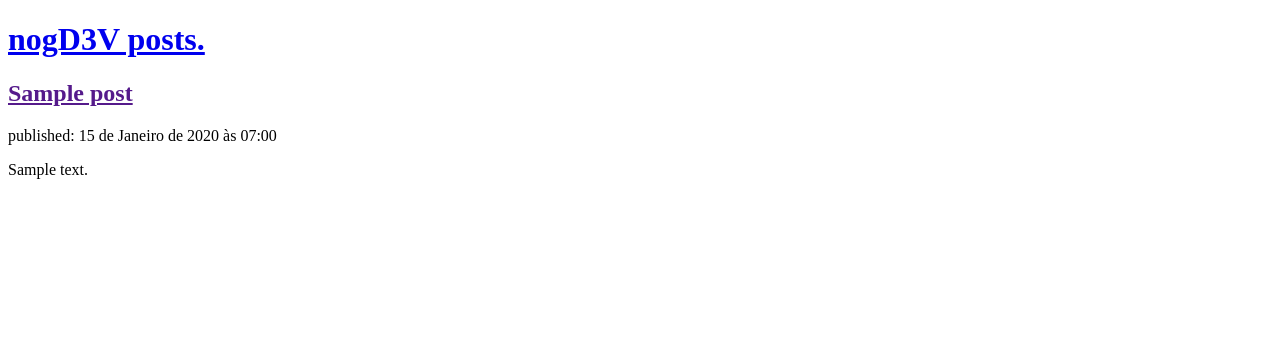
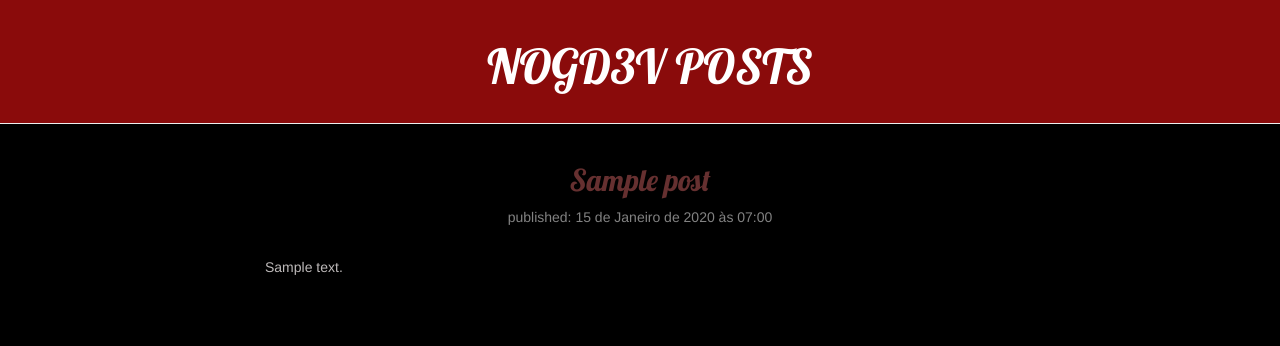
Before and after one commit to nogD3V/blog-posts-django, a Django app: page / in a window 1280 px wide. Shown: the top 346 px of the page. Run offline with Django 5.2, Linux system fonts and the light colour scheme; tables that the repository leaves empty hold one stand-in row (values such as "Sample post"); some libraries are stand-ins or nearby versions.

Commit message:
Modified html and css files to get a better ux

```diff
--- /dev/null
+++ b/blog/static/css/blog.css
@@ -0,0 +1,69 @@
+body{
+    background-color: #000000;
+}
+
+.page-header {
+    background-color: #8a0b0b;
+    margin-top: 0;
+    padding: 20px 20px 20px 40px;
+    text-align: center;
+}
+
+.page-header h1, .page-header h1 a, .page-header h1 a:visited, .page-header h1 a:active {
+    color: #ffffff;
+    font-size: 36pt;
+    text-decoration: none;
+}
+
+.content div.row {
+    display: flex;
+    justify-content: center;
+}
+
+
+h1, h2, h3, h4 {
+    font-family: 'Lobster', cursive;
+}
+
+.date {
+    color: #828282;
+}
+
+.date > p{
+    margin: 5px 0px 30px 0px;
+}
+
+.save {
+    float: right;
+}
+
+.post-form textarea, .post-form input {
+    width: 100%;
+}
+
+.top-menu, .top-menu:hover, .top-menu:visited {
+    color: #ffffff;
+    float: right;
+    font-size: 26pt;
+    margin-right: 20px;
+}
+
+.post {
+    margin-bottom: 70px;
+    color: rgb(189, 185, 185);
+}
+
+
+.post h2 a, .post h2 a:visited {
+    color: rgb(102, 48, 48);
+}
+
+.post > h2{
+    display: flex;
+    justify-content: center;
+}
+
+.date > p{
+    display: flex;
+    justify-content: center;
+}
--- a/blog/templates/blog/post_list.html
+++ b/blog/templates/blog/post_list.html
@@ -1,21 +1,34 @@
+{% load static %}
 <!DOCTYPE html>
 <html lang="pt-BR">
     <head>
         <meta charset="UTF-8">
         <meta name="viewport" content="width=device-width, initial-scale=1.0">
-    <title>POSTS</title>
+        <title>NOGD3V</title>
+        <link rel="stylesheet" href="//maxcdn.bootstrapcdn.com/bootstrap/3.2.0/css/bootstrap.min.css">
+        <link rel="stylesheet" href="//maxcdn.bootstrapcdn.com/bootstrap/3.2.0/css/bootstrap-theme.min.css">
+        <link href="//fonts.googleapis.com/css?family=Lobster&subset=latin,latin-ext" rel="stylesheet" type="text/css">
+        <link rel="stylesheet" href="{% static 'css/blog.css' %}">
     </head>
     <body>
-    <div>
-        <h1><a href="/">nogD3V posts.</a></h1>
+        <div class="page-header">
+            <h1><a href="/">NOGD3V POSTS</a></h1>
         </div>
 
+        <div class="content container">
+            <div class="row">
+                <div class="col-md-8">
                     {% for post in posts %}
-        <div>
+                        <div class="post">
                             <h2><a href="">{{ post.title }}</a></h2>
+                            <div class="date">
                                 <p>published: {{ post.published_date }}</p>
+                            </div>
                             <p>{{ post.text|linebreaksbr }}</p>
                         </div>
                     {% endfor %}
+                </div>
+            </div>
+        </div>
     </body>
 </html>
```
Lines whose indentation alone changed are shown as unchanged.
